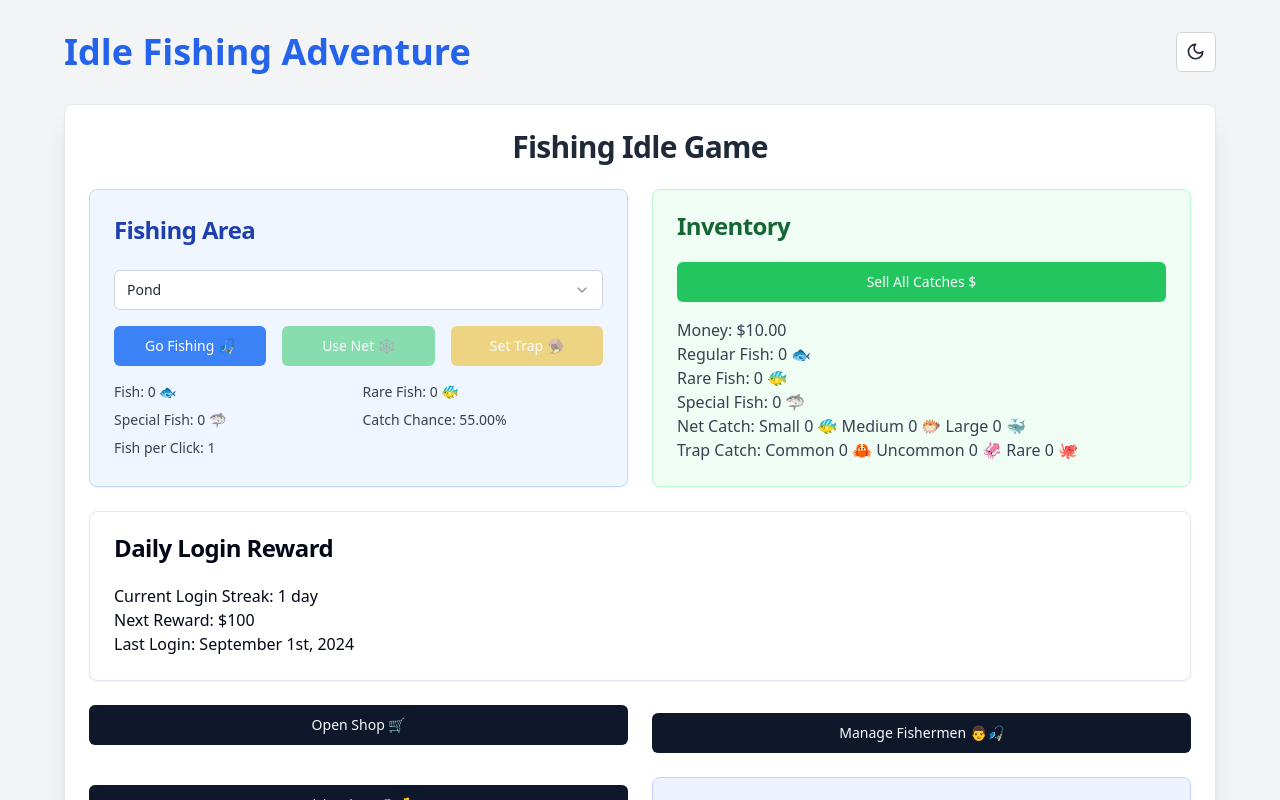
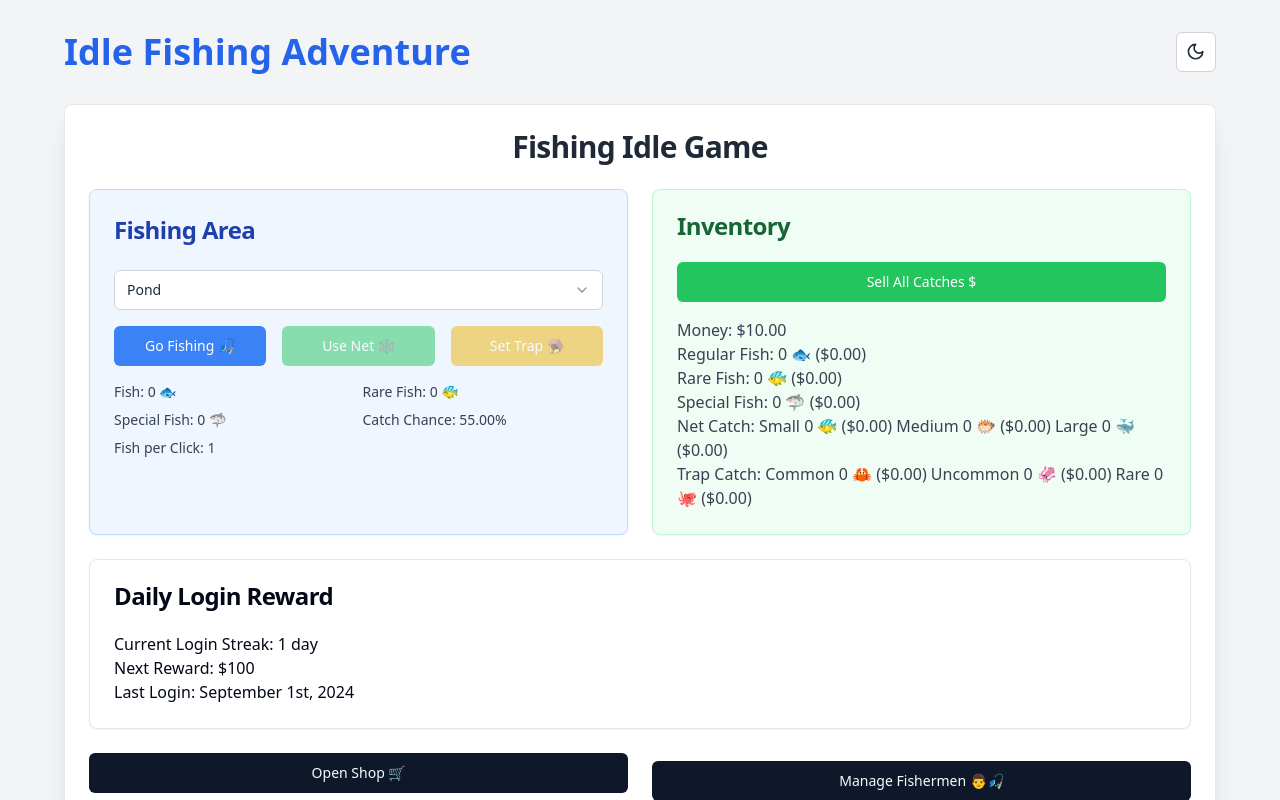
Before and after one commit to 0xSoltoshi/idle-fisherman-dreams, a React (Vite) app: page / in a window 1280 px wide. Shown: the top 800 px of the page. Built offline with nearby package versions, Linux system fonts and the light colour scheme.

Commit message:
Update inventory display format
Modify the inventory to show both the count and total financial value of each fish type. The format will display as "Regular Fish: 5 🐟 ($50)." Ensure that these values update automatically when the player catches or sells fish.
[skip gpt_engineer]

```diff
--- a/src/pages/Index.jsx
+++ b/src/pages/Index.jsx
@@ -81,7 +81,10 @@ const FishingArea = ({ fish, rareFish, specialFish, onFish, catchChance, fishPer
   );
 };
 
-const Inventory = ({ fish, rareFish, specialFish, netCatch, trapCatch, money, onSell }) => (
+const Inventory = ({ fish, rareFish, specialFish, netCatch, trapCatch, money, onSell, fishPrices }) => {
+  const calculateValue = (count, price) => (count * price).toFixed(2);
+
+  return (
     <Card className="bg-green-50 dark:bg-green-950 border border-green-200 dark:border-green-800">
       <CardHeader>
         <CardTitle className="text-green-800 dark:text-green-200">Inventory</CardTitle>
@@ -89,14 +92,15 @@ const Inventory = ({ fish, rareFish, specialFish, netCatch, trapCatch, money, on
       <CardContent>
         <Button className="w-full mb-4 bg-green-500 hover:bg-green-600 dark:bg-green-700 dark:hover:bg-green-800 text-white" onClick={onSell}>Sell All Catches $</Button>
         <p className="text-gray-700 dark:text-gray-300">Money: ${money.toFixed(2)}</p>
-      <p className="text-gray-700 dark:text-gray-300">Regular Fish: {fish} 🐟</p>
-      <p className="text-gray-700 dark:text-gray-300">Rare Fish: {rareFish} 🐠</p>
-      <p className="text-gray-700 dark:text-gray-300">Special Fish: {specialFish} 🦈</p>
-      <p className="text-gray-700 dark:text-gray-300">Net Catch: Small {netCatch.small} 🐠 Medium {netCatch.medium} 🐡 Large {netCatch.large} 🐳</p>
-      <p className="text-gray-700 dark:text-gray-300">Trap Catch: Common {trapCatch.common} 🦀 Uncommon {trapCatch.uncommon} 🦑 Rare {trapCatch.rare} 🐙</p>
+        <p className="text-gray-700 dark:text-gray-300">Regular Fish: {fish} 🐟 (${calculateValue(fish, fishPrices['Regular Fish'])})</p>
+        <p className="text-gray-700 dark:text-gray-300">Rare Fish: {rareFish} 🐠 (${calculateValue(rareFish, fishPrices['Rare Fish'])})</p>
+        <p className="text-gray-700 dark:text-gray-300">Special Fish: {specialFish} 🦈 (${calculateValue(specialFish, fishPrices['Special Fish'])})</p>
+        <p className="text-gray-700 dark:text-gray-300">Net Catch: Small {netCatch.small} 🐠 (${calculateValue(netCatch.small, fishPrices['Small Net Fish'])}) Medium {netCatch.medium} 🐡 (${calculateValue(netCatch.medium, fishPrices['Medium Net Fish'])}) Large {netCatch.large} 🐳 (${calculateValue(netCatch.large, fishPrices['Large Net Fish'])})</p>
+        <p className="text-gray-700 dark:text-gray-300">Trap Catch: Common {trapCatch.common} 🦀 (${calculateValue(trapCatch.common, fishPrices['Common Trap Fish'])}) Uncommon {trapCatch.uncommon} 🦑 (${calculateValue(trapCatch.uncommon, fishPrices['Uncommon Trap Fish'])}) Rare {trapCatch.rare} 🐙 (${calculateValue(trapCatch.rare, fishPrices['Rare Trap Fish'])})</p>
       </CardContent>
     </Card>
   );
+};
 
 const Metrics = ({ fishPerSecond, fishPerMinute, fishermen, level, xp }) => {
   const xpNeededForNextLevel = BASE_XP + (level * XP_INCREMENT);
@@ -701,6 +705,7 @@ const Index = () => {
               trapCatch={trapCatch}
               money={money}
               onSell={handleSell}
+              fishPrices={fishPrices}
             />
             <Card className="col-span-2">
               <CardHeader>
```
Lines whose indentation alone changed are shown as unchanged.
